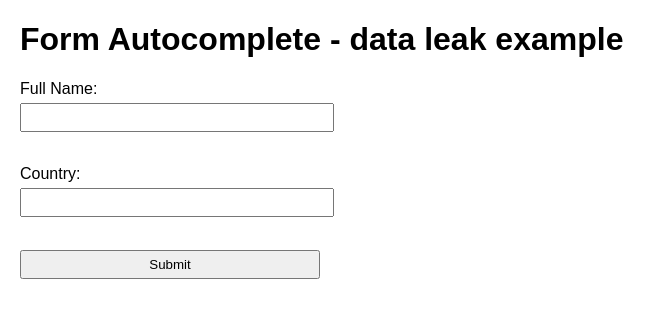
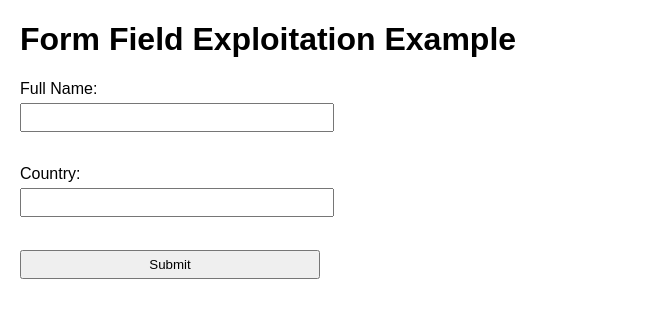
Before and after one commit to PushToProdOnFriday/PushToProdOnFriday.github.io, a plain HTML site: page index.html in a window 1280 px wide. Shown: the top 318 px of the page, without its empty margins (0-666 px from the left). Drawn offline with Linux system fonts and the light colour scheme.

Commit message:
Update page title.html

```diff
--- a/index.html
+++ b/index.html
@@ -8,7 +8,7 @@
     <title>Comprehensive Form with Autocomplete</title>
 </head>
 <body>
-    <h1>Form Autocomplete - data leak example</h1>
+    <h1>Form Field Exploitation Example</h1>
     <form id="demoForm" action="#" method="post">
         <!-- Basic Autocomplete -->
         <label for="name">Full Name:</label>
```
